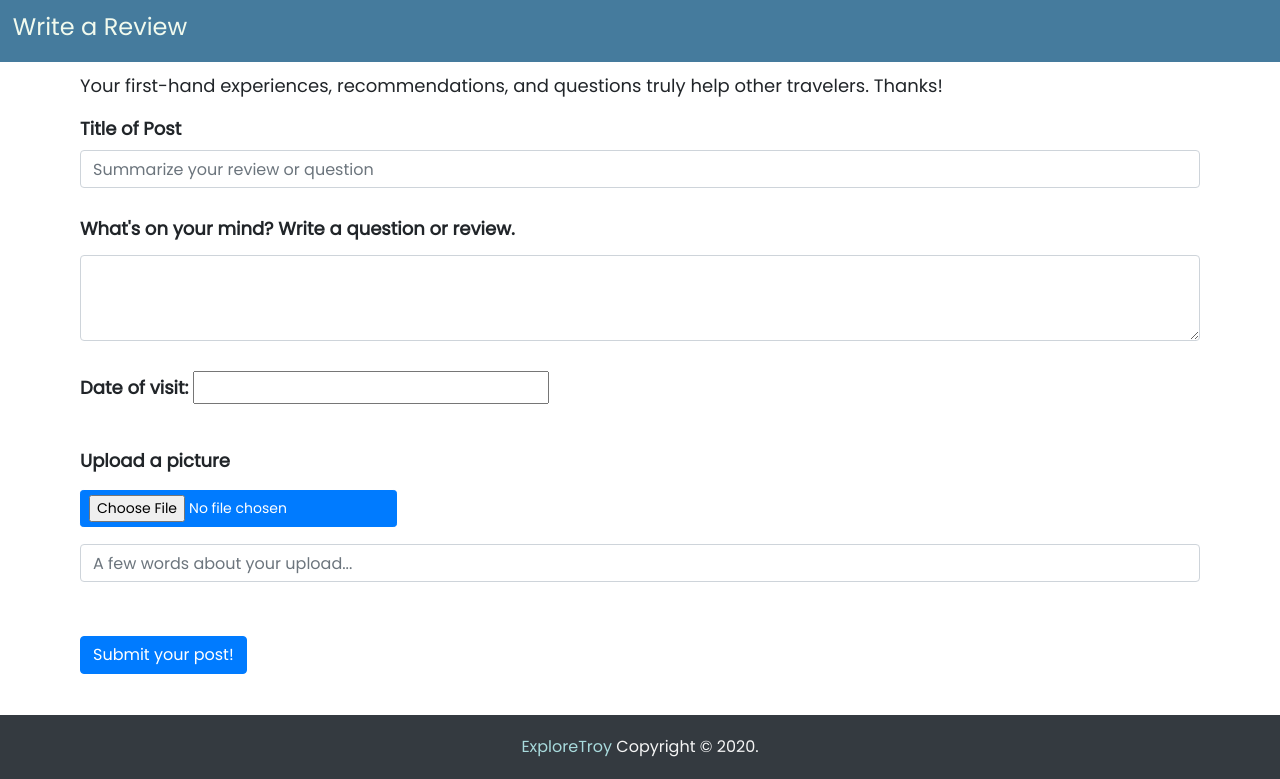
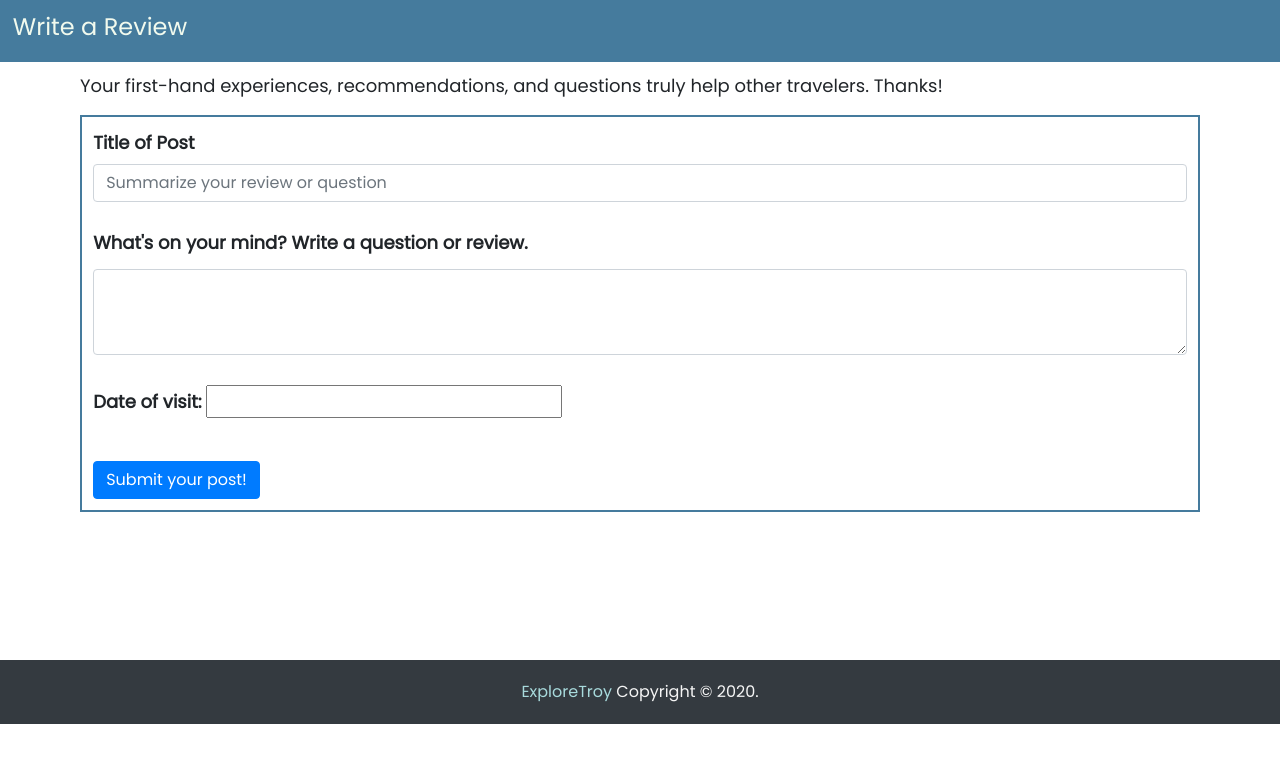
Before and after one commit to ExploreTroy-WebSys/ExploreTroy, a PHP site: page /addpostcurrent.php in a window 1280 px wide. Shown: the part 76-855 px from the top of the page. After the commit the page ends 800 px from the top, so only its background shows below. Run offline with PHP 8.4, Linux system fonts and the light colour scheme; some libraries are stand-ins or nearby versions.

Commit message:
Updated Post Page

```diff
--- a/addpostcurrent.php
+++ b/addpostcurrent.php
@@ -25,7 +25,7 @@
           <p>Your first-hand experiences, recommendations, and questions truly help other travelers. Thanks!
           <br>
         </section>
-
+        <section class="postpagecurrent">
         <!-- Title of post and review body -->
         <section class="font">
           <label for="exampleFormControlInput1"><b>Title of Post </b></label>
@@ -49,25 +49,6 @@
           <p><b>Date of visit:</b> <input type="text" id="datepicker"></p>
           <br>
 
-          <!-- Upload -->
-          <p><b>Upload a picture</b></p>
-
-          <div class="file-field">
-            <div class="btn btn-primary btn-sm float-left">
-              <input type="file">
-            </div>
-            <div class="file-path-wrapper">
-            </div>
-          </div>
-
-          <br>
-          <br>
-
-          <input type="form-control" class="form-control" id="exampleFormControlInput1" placeholder="A few words about your upload...">
-
-          <br>
-          <br>
-
           <button type="submit" class="btn btn-primary">Submit your post!</button>
         </section>
       </form>
@@ -80,3 +61,4 @@
     include('assets/includes/foot.php');
   ?>
 </body>
+</section>
--- a/assets/master.css
+++ b/assets/master.css
@@ -48,6 +48,11 @@ body {
     background-color: #457b9d;
     padding: 1%;
     display: flex;
+}
+
+.postpagecurrent{
+    border: 2px solid #457b9d;
+    padding: 1%;
 }
 
 .postpageborder{
--- a/listing.php
+++ b/listing.php
@@ -37,8 +37,10 @@
                 $attr_name = $query[0]['name'];
 
             ?>
-            <h2 class="explore-page-header-text">Reviews for <?php echo $attr_name ?></h2>
-            <button type="button" class="btn btn-primary review-button btn-dark">Write a Review</button>
+            <div class="explore-category">
+            <h2 class="explore-page-header-text">Reviews for <span class="attraction-name">The Whistling Kettle</span></h2>
+            <button type="submit" class="btn btn-primary review-button btn-dark" onclick="window.location.href='addpostcurrent.php'"> Write a Review </a> </button>
+        </div>
         </div>
         <div class="container">
             <div class="row reviews">
```
